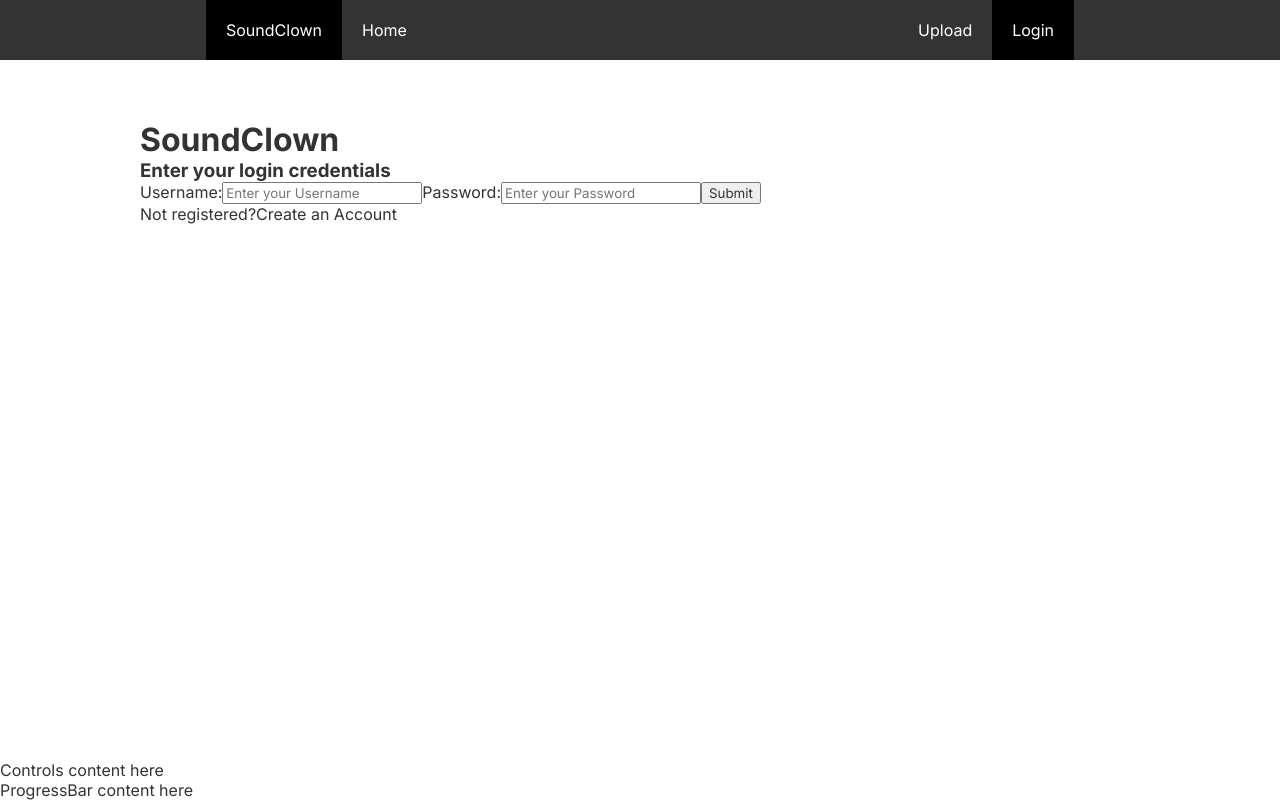
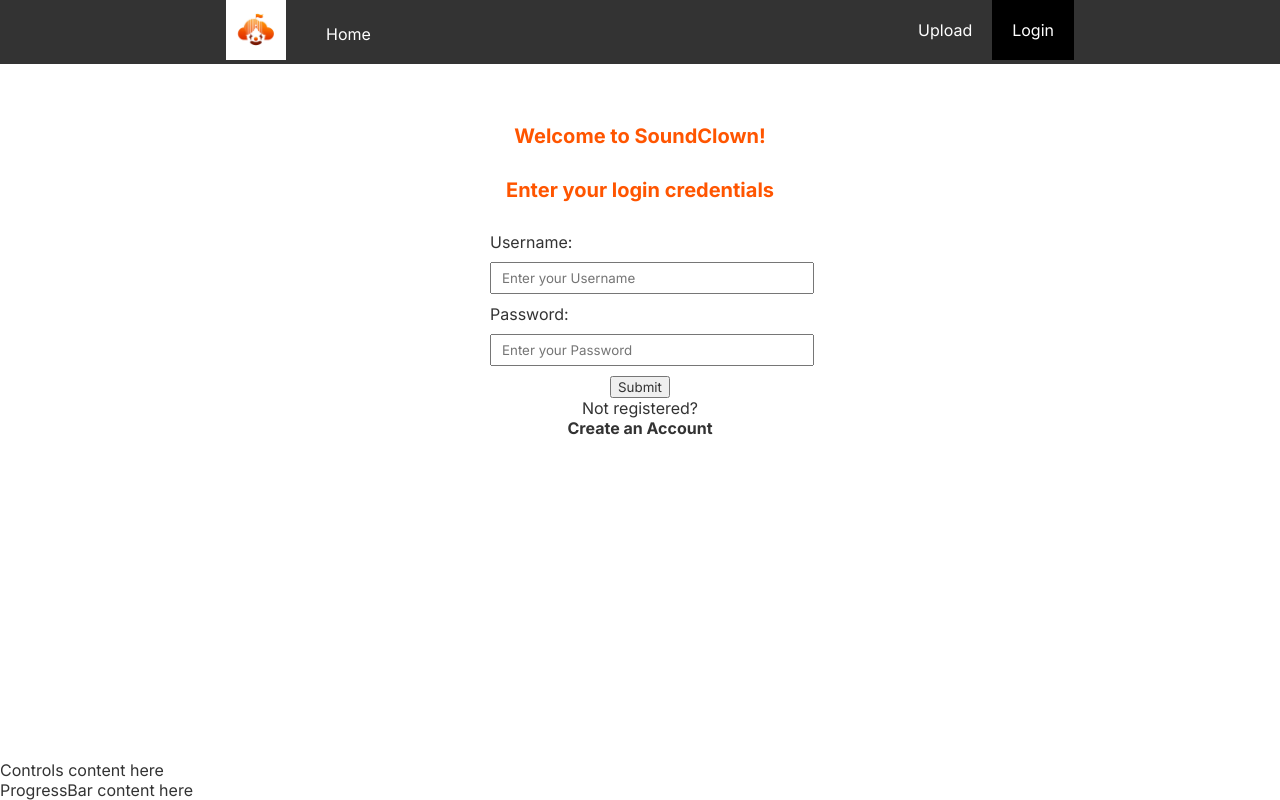
Before and after one commit to dantsar/SoundClown, a React (Create React App) app in the folder client/soundclownui/: page /login in a window 1280 px wide. Built offline with nearby package versions, Linux system fonts and the light colour scheme.

Commit message:
beautify a bit more

```diff
--- a/client/soundclownui/src/Login.js
+++ b/client/soundclownui/src/Login.js
@@ -3,8 +3,8 @@ import { NavLink } from "react-router-dom";
 const Login = () => {
     return (
         <div className="login">
-            <h1>SoundClown</h1>
-            <h3>Enter your login credentials</h3>
+            <h1>Welcome to SoundClown!</h1>
+            <h2>Enter your login credentials</h2>
             <form>
                 <label htmlFor="username">
                     Username:
@@ -27,13 +27,12 @@ const Login = () => {
                 />
                 <button> Submit </button>
             </form>
-            <p>Not registered?
-                <NavLink to="/create-user"  style={{
-                    textDecoration: "none",
-                }}>
+            <p>Not registered? </p>
+            <nav className="register-link">
+                <NavLink to="/create-user">
                     Create an Account
                 </NavLink>
-            </p>
+            </nav>
         </div>
     );
 }
--- a/client/soundclownui/src/Navbar.js
+++ b/client/soundclownui/src/Navbar.js
@@ -1,13 +1,14 @@
 import { NavLink } from 'react-router-dom';
+import logo from "./assets/soundclown.png"
 
 const Navbar = () => {
     return (
         <nav className="navbar">
             <div className="links">
                 <div className="navbar-left">
-                    <NavLink to="/" style={{
-                        backgroundColor: "black",
-                    }}>SoundClown</NavLink>
+                    <NavLink to="/">
+                        <img src={logo} className="logo"></img>
+                    </NavLink>
                     <NavLink to="/">Home</NavLink>
                 </div>
                 <div className="navbar-right">
--- a/client/soundclownui/src/Upload.js
+++ b/client/soundclownui/src/Upload.js
@@ -91,6 +91,7 @@ const Upload = () => {
                 <input type="number"
                     id="artist_id"
                     name="artist_id"
+                    placeholder="Enter the artist id"
                     required
                     value={artist_id}
                     onChange={(e) => setArtistId(e.target.value)}
@@ -102,6 +103,7 @@ const Upload = () => {
                 <textarea
                     id="description"
                     name="description"
+                    placeholder="Enter a description"
                     value={description}
                     onChange={(e) => setDescription(e.target.value)}
                 >
--- a/client/soundclownui/src/index.css
+++ b/client/soundclownui/src/index.css
@@ -13,12 +13,23 @@
 
 .navbar a {
     color: #FFF;
+    text-decoration: none;
     padding: 20px;
-    text-decoration: none;
+}
+
+.navbar a:hover {
+    color: #FF5500;
 }
 
 .navbar a.active {
     background-color:#000;
+}
+
+.logo {
+    height: 100%;
+    max-height: 60px;
+    margin-top:-20px;
+    margin-bottom:-20px;
 }
 
 .navbar-left {
@@ -34,7 +45,6 @@
 .user-list a {
     text-decoration: none;
 }
-
 
 .content {
     max-width: 1000px;
@@ -68,3 +78,94 @@
     bottom: 0;
     width: 100%;
 }
+
+.upload {
+    max-width: 300px;
+    margin: 0 auto;
+    text-align: center;
+}
+
+.upload label {
+    text-align: left;
+    display: block;
+}
+
+.upload h1 {
+    font-size: 20px;
+    color: #ff5500;
+    margin-bottom: 30px;
+}
+
+.upload input, .upload textarea {
+    width: 100%;
+    padding: 6px 10px;
+    margin: 10px 0;
+}
+
+.login {
+    max-width: 300px;
+    margin: 0 auto;
+    text-align: center;
+}
+
+.login label {
+    text-align: left;
+    display: block;
+}
+
+.login h1 {
+    font-size: 20px;
+    color: #ff5500;
+    margin-bottom: 30px;
+}
+
+.login h2 {
+    font-size: 20px;
+    color: #ff5500;
+    margin-bottom: 30px;
+}
+
+.login input, .login textarea {
+    width: 100%;
+    padding: 6px 10px;
+    margin: 10px 0;
+}
+
+.login nav.register-link a {
+    text-decoration: none;
+    font-weight: bold;
+}
+
+.login .register-link a:hover {
+    color: #ff5500;
+    text-decoration: underline;
+}
+
+.createuser {
+    max-width: 400px;
+    margin: 0 auto;
+    text-align: center;
+}
+
+.createuser label {
+    text-align: left;
+    display: block;
+}
+
+.createuser h1 {
+    font-size: 20px;
+    color: #ff5500;
+    margin-bottom: 30px;
+}
+
+.createuser h2 {
+    font-size: 20px;
+    color: #ff5500;
+    margin-bottom: 30px;
+}
+
+.createuser input, .createuser textarea {
+    width: 100%;
+    padding: 6px 10px;
+    margin: 10px 0;
+}
```
Also changed, not shown: client/soundclownui/public/soundclown.png (added), client/soundclownui/src/assets/soundclown.png (added).
